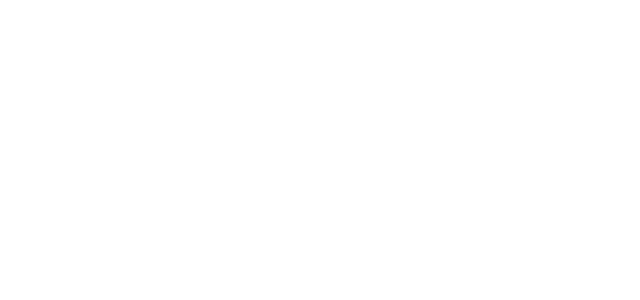
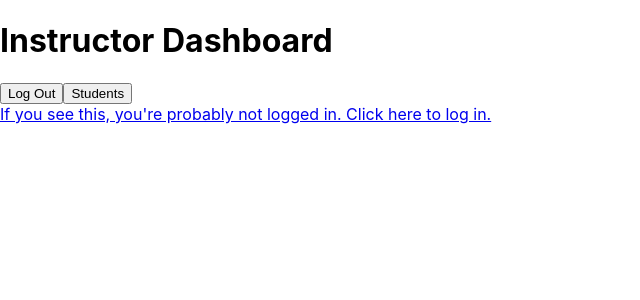
Before and after one commit to shaheerkhan8476/aimlab, a React (Create React App) app in the folder frontend/: page /InstructorDashboard in a window 1280 px wide. Before the commit this address had no page. Shown: the top 300 px of the page, without its empty margins (0-640 px from the left). Built offline with nearby package versions, Linux system fonts and the light colour scheme.

Commit message:
Made instructor dash and started IsAdmin Page determination

```diff
--- a/frontend/src/App.js
+++ b/frontend/src/App.js
@@ -3,6 +3,8 @@
 import CreateUser from './pages/CreateUser';
 import SignInUser from './pages/SignInUser';
 import StudentDashboard from './pages/StudentDashboard';
+import InstructorDashboard from './pages/InstructorDashboard';
+
 
 //Main App entry point
 function App() {
@@ -12,6 +14,7 @@
         <Route path="/" element={<CreateUser />} />
         <Route path="/SignInUser" element={<SignInUser />} />
         <Route path="/StudentDashboard" element={<StudentDashboard />} />
+        <Route path="/InstructorDashboard" element={<InstructorDashboard />} />
       </Routes>
     </>
   );
--- /dev/null
+++ b/frontend/src/pages/InstructorDashboard.js
@@ -0,0 +1,89 @@
+import { useEffect, useState } from "react";
+import { useNavigate } from 'react-router-dom';
+import { NavLink } from 'react-router-dom';
+
+
+//Right now this either displays ugly patient data, or
+function InstructorDashboard(){
+    const [students, setStudents] = useState(null); //state for student data
+    const [error, setError] = useState(null);   //state for error message
+    const [isAuthenticated, setIsAuthenticated] = useState(true);
+    const [view, setView] = useState("students");
+
+
+    const navigate = useNavigate();
+
+
+    //this useEffect runs when page renders
+    //determines if user authenticated
+    useEffect(() => {
+        const token = localStorage.getItem("accessToken");
+
+        if (!token) {
+            setIsAuthenticated(false);
+            return;
+        }
+
+        fetch("http://localhost:8080/students",{
+            method: "GET",
+            headers: {
+                "Authorization": `Bearer ${token}`,
+                "Content-Type": "application/json",
+            },
+        })
+        .then(response => {     //Bad token? error.
+            if (!response.ok) {
+                throw new Error("Invalid token");
+            }
+            return response.json();
+        })
+        .then(data => {         //Empty array returned? means bad token. error.
+            if (Array.isArray(data) && data.length === 0) {
+                throw new Error("Invalid token");
+            }
+            setIsAuthenticated(true);
+            setStudents(data);
+        })
+
+        .catch(error => {       //Error? setIsAuthenticated to false to trip the mechanism for the login link
+            console.error(error);
+            setError("Failed student data fetch");
+            setIsAuthenticated(false);
+        });
+    }, [isAuthenticated]);
+
+
+    return (
+        <>
+            <h1>Instructor Dashboard</h1>
+            <button onClick={() => {
+                localStorage.removeItem("accessToken");
+                navigate(0);
+            }}> Log Out </button>
+
+            <button onClick={() => setView("students")}>Students</button>
+
+
+            {!isAuthenticated ? ( //If not authenticated, present link to login page
+                <div>
+                    <NavLink to="/SignInUser">
+                        If you see this, you're probably not logged in. Click here to log in.
+                    </NavLink>
+                </div>
+            ) : (           //If authenticated, show students
+                <div>
+                    {view === "students" && (
+                        <div>
+                            <h2>Student Data</h2>
+                            <pre>{JSON.stringify(students, null, 2)}</pre>
+                        </div>
+                    )}
+                </div>
+            )}
+        </>
+    )
+
+
+}
+
+export default InstructorDashboard;
--- a/frontend/src/pages/SignInUser.js
+++ b/frontend/src/pages/SignInUser.js
@@ -8,6 +8,7 @@
     const [loginData, setLoginData] = useState({
         email: '',
         password: '',
+        isAdmin: null,
      });
 
      //For error stuff if login fail
@@ -26,7 +27,6 @@
     const handleSubmit = async (e) => {
         e.preventDefault();
         setError("");
-
         try {
             const response = await fetch('http://localhost:8080/login',{
                 method: 'POST',
@@ -41,10 +41,19 @@
                 const data = await response.json();
                 const token = data.access_token;
                 localStorage.setItem("accessToken", token);
+                localStorage.setItem("isAdmin", loginData.isAdmin);
                 localStorage.setItem("userEmail", loginData.email);
                 localStorage.setItem("userPassword", loginData.password);
                 console.log('Login Successful', data);
-                navigate("/StudentDashboard");
+                //compares if user is instructor or student
+                if(loginData.isAdmin === 'True')
+                {
+                    navigate("/InstructorDashboard");
+                }
+                else{
+                    navigate("/StudentDashboard")
+                }
+
             }
             else
             {
@@ -57,6 +66,7 @@
             setError("Failed login!")
             console.error('Error logining user', error);
         }
+
     }
 
     //Render the HTML form so the user can interact
```
